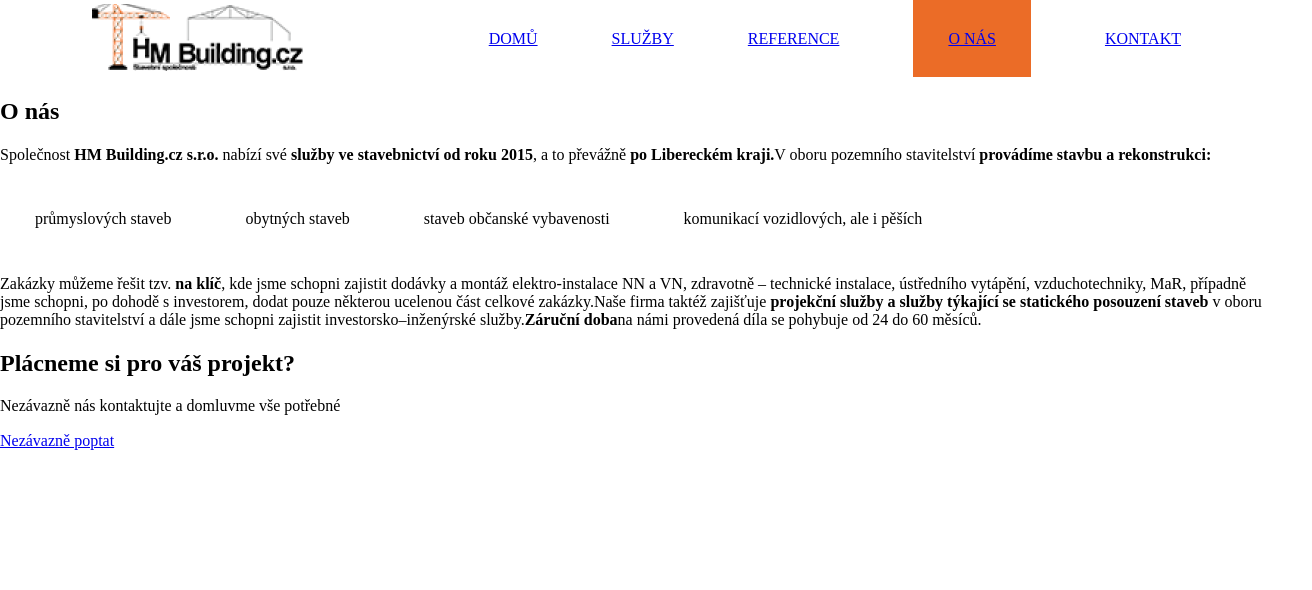
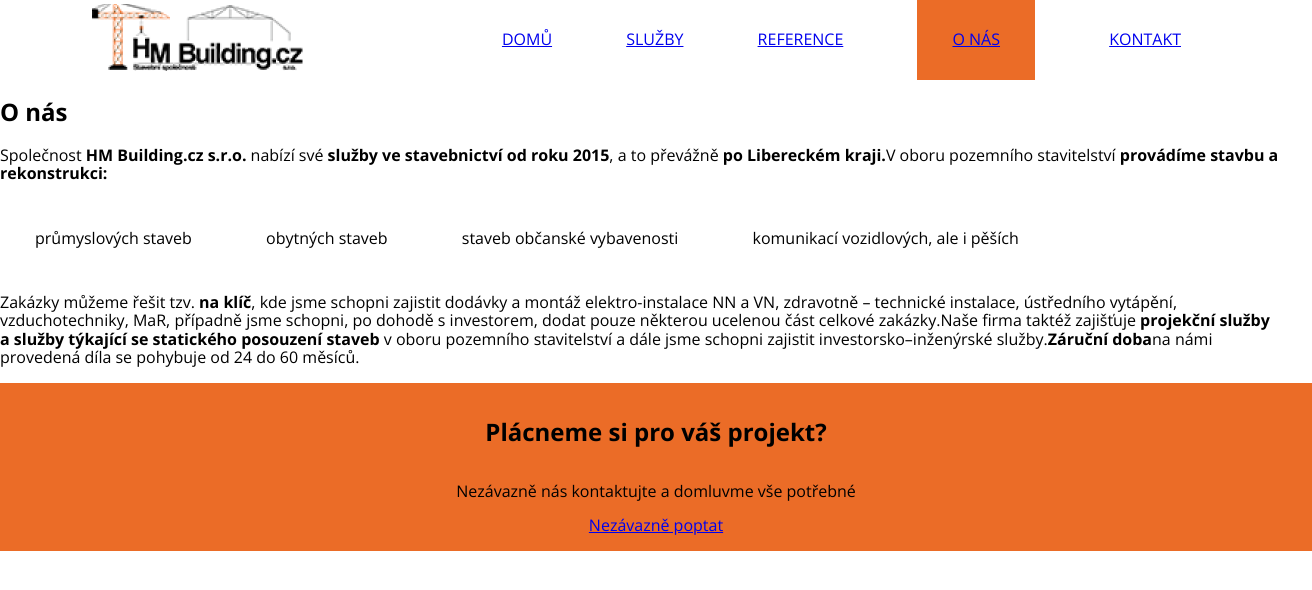
Before and after one commit to pslib-cz/2022-p2b-web-hm-building-AdamVicha, a plain HTML site: page o_nas.html in a window 1280 px wide. Shown: the whole page, 1312 px wide, since content can reach past the window. Drawn offline with Linux system fonts and the light colour scheme.

Commit message:
font + footer

```diff
--- a/styles/main.css
+++ b/styles/main.css
@@ -1,3 +1,12 @@
+@font-face{
+    font-family: 'Open sans';
+    src:url(../font/open-sans.ttf)
+}
+
+body {
+    font-family: 'Open Sans';
+}
+
 header {
     background-image: url(../media/pageheader-1920w.jpg);
     background-position: center center;
@@ -44,7 +53,9 @@ mark {
     display: block;
     justify-content: center;
     text-align: center;
+    color: white;
 }
+
 
 .title {
     padding-bottom: 0,1px;
@@ -146,3 +157,15 @@ mark {
 .title-under {
     padding-bottom: 5rem;
 }
+
+footer {
+    height: max-content;
+    background-color: #EB6C27;
+    display: flex;
+    flex-direction: column;
+    align-items: center;
+    padding: 1em;
+    position: relative;
+    bottom: 0;
+    width: 100%;
+}
```
Also changed, not shown: font/open-sans.ttf (added).
